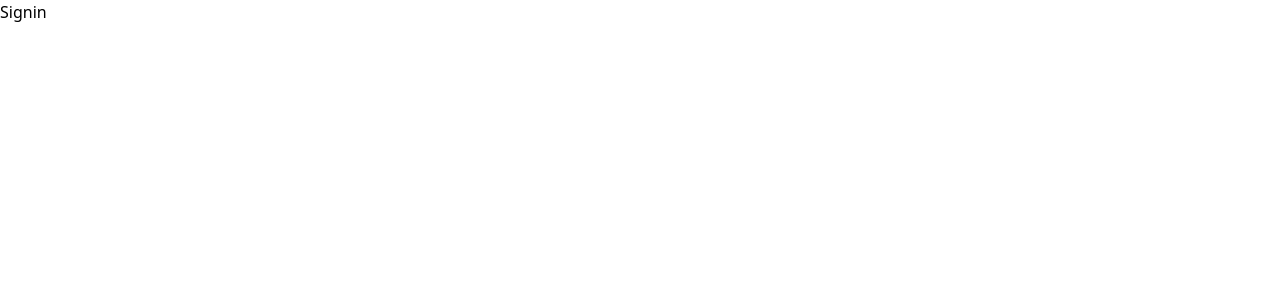
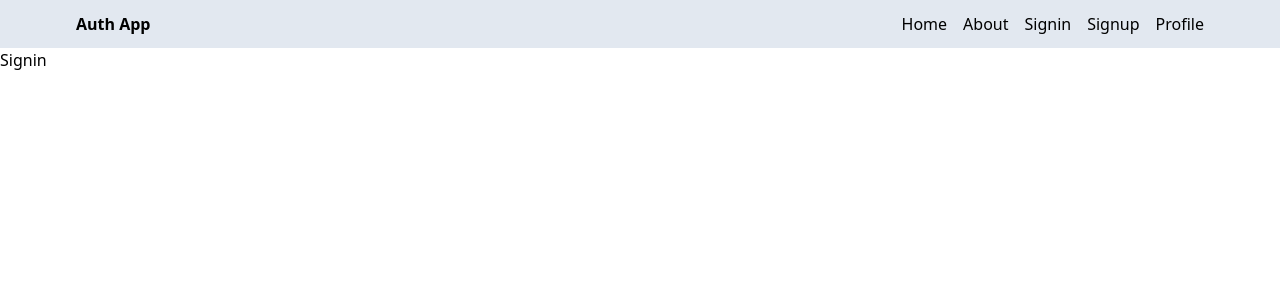
Before and after one commit to mownica-p/MERN-Auth-project, a React (Vite) app in the folder client/: page /signin in a window 1280 px wide. Shown: the top 300 px of the page. Built offline with nearby package versions, Linux system fonts and the light colour scheme.

Commit message:
Create Header component

```diff
--- a/client/src/App.jsx
+++ b/client/src/App.jsx
@@ -4,10 +4,13 @@
 import Signin from "./pages/Signin";
 import SignUp from "./pages/SignUp";
 import Profile from "./pages/Profile";
+import Header from "./components/Header";
 
 function App() {
   return (
     <BrowserRouter>
+      {/* header */}
+      <Header />
       <Routes>
         <Route path="/" element={<Home />} />
         <Route path="/about" element={<About />} />
--- /dev/null
+++ b/client/src/components/Header.jsx
@@ -0,0 +1,32 @@
+import { Link } from "react-router-dom";
+function Header() {
+  return (
+    <div className="bg-slate-200">
+      <div className="flex justify-between items-center max-w-6xl mx-auto p-3">
+        <Link to="/">
+          <h1 className="font-bold">Auth App</h1>
+        </Link>
+
+        <ul className="flex gap-4">
+          <Link to="/">
+            <li>Home</li>
+          </Link>
+          <Link to="/about">
+            <li>About</li>
+          </Link>
+          <Link to="/signin">
+            <li>Signin</li>
+          </Link>
+          <Link to="/signup">
+            <li>Signup</li>
+          </Link>
+          <Link to="/profile">
+            <li>Profile</li>
+          </Link>
+        </ul>
+      </div>
+    </div>
+  );
+}
+
+export default Header;
```
